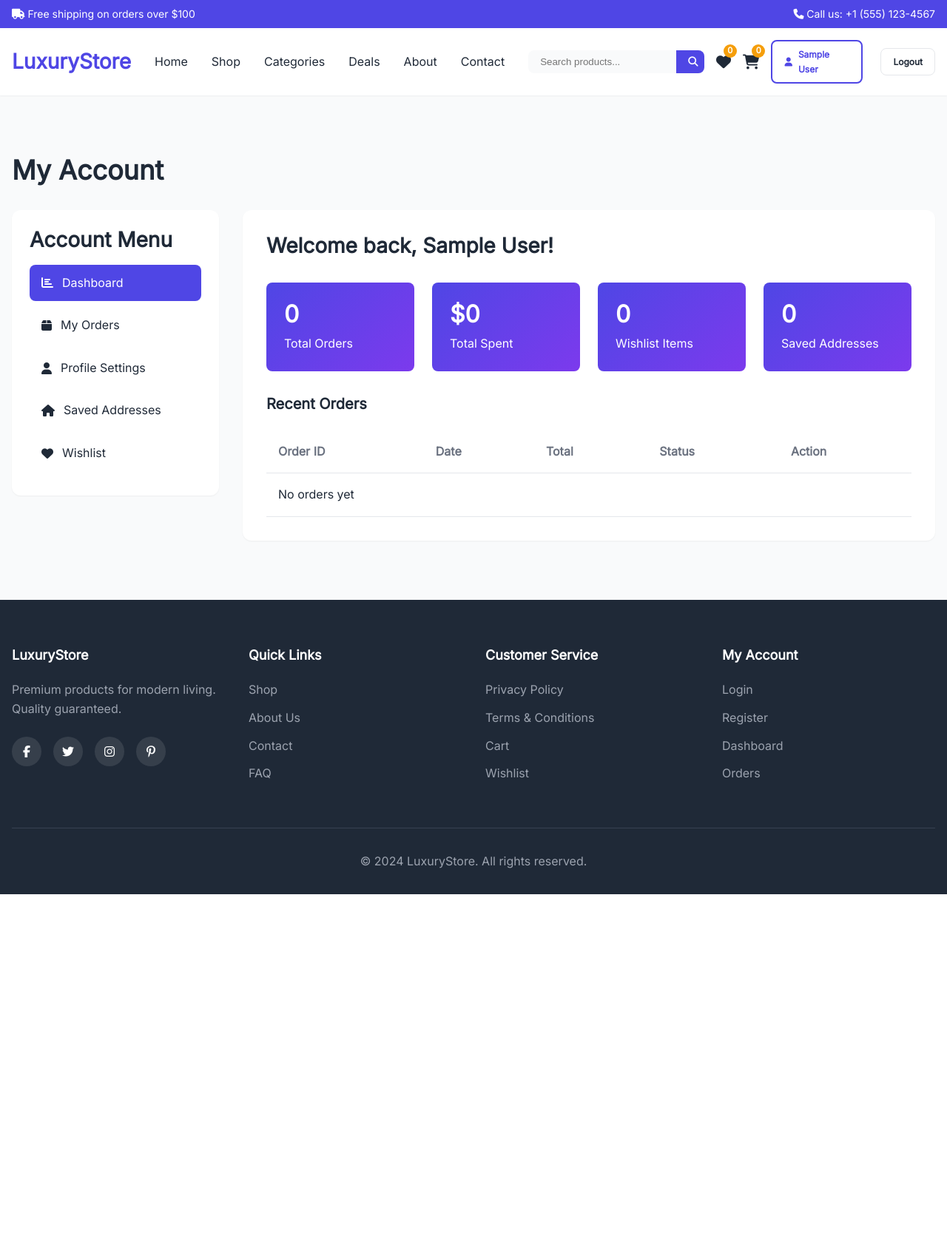
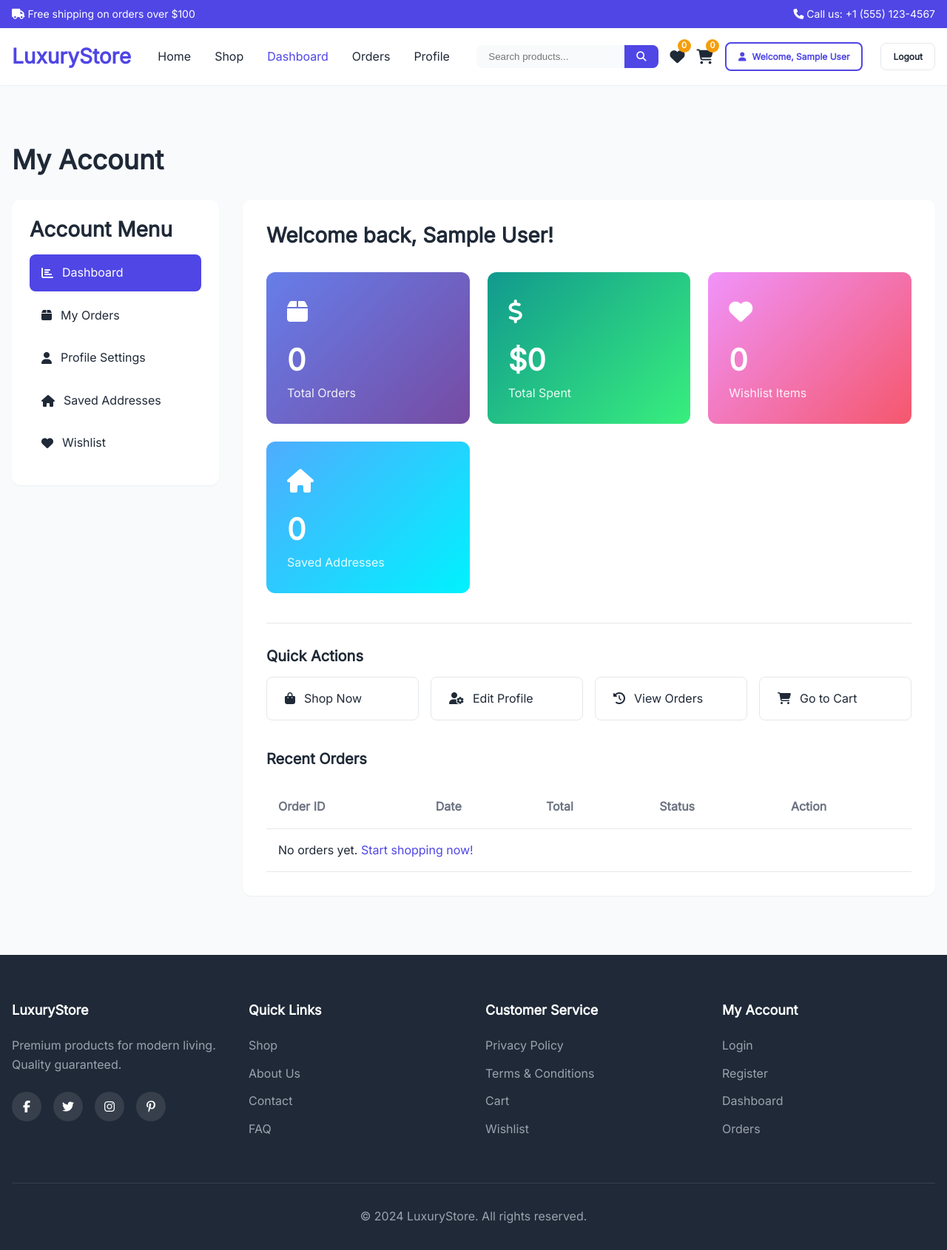
Before and after one commit to OGDanny001/eccommerce, a PHP site: page /user/dashboard.php in a window 1280 px wide. Shown: the whole page at 74% size. Before the commit the page ends 1209 px from the top, so only its background shows below. Run offline with PHP 8.4, Linux system fonts and the light colour scheme; the visitor is signed in with stand-in values (Sample User, id 1).

Commit message:
Fix navbar for guests/logged in, improve dashboard design

```diff
--- a/components/navbar.js
+++ b/components/navbar.js
@@ -2,19 +2,35 @@ function getNavbarHTML() {
     const isLoggedIn = currentUser !== null;
 
     let accountLink = '';
+    let navLinks = '';
     if (isLoggedIn) {
         accountLink = `
             <a href="/php/user/dashboard.php" class="btn btn-sm btn-outline">
-                <i class="fas fa-user"></i> ${currentUser.name}
+                <i class="fas fa-user"></i> Welcome, ${currentUser.name}
             </a>
             <a href="/php/logout.php" class="btn btn-sm btn-secondary" style="margin-left: 0.5rem;">
                 Logout
             </a>
         `;
+        navLinks = `
+            <li><a href="/php/index.php" class="${window.location.pathname.includes('index.php') || window.location.pathname.endsWith('/') ? 'active' : ''}">Home</a></li>
+            <li><a href="/php/products.php" class="${window.location.pathname.includes('products.php') ? 'active' : ''}">Shop</a></li>
+            <li><a href="/php/user/dashboard.php" class="${window.location.pathname.includes('dashboard.php') ? 'active' : ''}">Dashboard</a></li>
+            <li><a href="/php/user/orders.php" class="${window.location.pathname.includes('orders.php') ? 'active' : ''}">Orders</a></li>
+            <li><a href="/php/user/profile.php" class="${window.location.pathname.includes('profile.php') ? 'active' : ''}">Profile</a></li>
+        `;
     } else {
         accountLink = `
             <a href="/php/login.php" class="btn btn-sm btn-outline">Login</a>
-            <a href="/php/register.php" class="btn btn-sm btn-primary" style="margin-left: 0.5rem;">Sign Up</a>
+            <a href="/php/register.php" class="btn btn-sm btn-primary" style="margin-left: 0.5rem;">Register</a>
+        `;
+        navLinks = `
+            <li><a href="/php/index.php" class="${window.location.pathname.includes('index.php') || window.location.pathname.endsWith('/') ? 'active' : ''}">Home</a></li>
+            <li><a href="/php/products.php" class="${window.location.pathname.includes('products.php') ? 'active' : ''}">Shop</a></li>
+            <li><a href="/php/categories.html" class="${window.location.pathname.includes('categories.html') ? 'active' : ''}">Categories</a></li>
+            <li><a href="/php/deals.html" class="${window.location.pathname.includes('deals.html') ? 'active' : ''}">Deals</a></li>
+            <li><a href="/php/about.html" class="${window.location.pathname.includes('about.html') ? 'active' : ''}">About</a></li>
+            <li><a href="/php/contact.html" class="${window.location.pathname.includes('contact.html') ? 'active' : ''}">Contact</a></li>
         `;
     }
 
@@ -36,12 +52,7 @@ function getNavbarHTML() {
                 <a href="/php/index.php" class="logo">LuxuryStore</a>
 
                 <ul class="nav-links" id="navLinks">
-                    <li><a href="/php/index.php" class="${window.location.pathname.includes('index.php') || window.location.pathname.endsWith('/') ? 'active' : ''}">Home</a></li>
-                    <li><a href="/php/products.php" class="${window.location.pathname.includes('products.php') ? 'active' : ''}">Shop</a></li>
-                    <li><a href="/php/categories.html" class="${window.location.pathname.includes('categories.html') ? 'active' : ''}">Categories</a></li>
-                    <li><a href="/php/deals.html" class="${window.location.pathname.includes('deals.html') ? 'active' : ''}">Deals</a></li>
-                    <li><a href="/php/about.html" class="${window.location.pathname.includes('about.html') ? 'active' : ''}">About</a></li>
-                    <li><a href="/php/contact.html" class="${window.location.pathname.includes('contact.html') ? 'active' : ''}">Contact</a></li>
+                    ${navLinks}
                 </ul>
 
                 <div class="nav-actions">
--- a/user/dashboard.php
+++ b/user/dashboard.php
@@ -20,6 +20,7 @@ require '../includes/header.php';
     grid-template-columns: 280px 1fr;
     gap: 2rem;
   }
+
   .account-sidebar {
     background: var(--bg-primary);
     border-radius: var(--radius-lg);
@@ -27,12 +28,15 @@ require '../includes/header.php';
     box-shadow: var(--shadow-sm);
     height: fit-content;
   }
+
   .account-menu {
     list-style: none;
   }
+
   .account-menu li {
     margin-bottom: 0.5rem;
   }
+
   .account-menu a {
     display: flex;
     align-items: center;
@@ -43,37 +47,103 @@ require '../includes/header.php';
     color: var(--text-primary);
     transition: all 0.2s;
   }
+
   .account-menu a:hover,
   .account-menu a.active {
     background: var(--primary-color);
     color: white;
   }
+
   .account-content {
     background: var(--bg-primary);
     border-radius: var(--radius-lg);
     padding: 2rem;
     box-shadow: var(--shadow-sm);
   }
+
   .stats-grid {
     display: grid;
-        grid-template-columns: repeat(auto-fit, minmax(200px, 1fr));
+    grid-template-columns: repeat(auto-fit, minmax(220px, 1fr));
     gap: 1.5rem;
-        margin-bottom: 2rem;
+    margin-bottom: 2.5rem;
   }
+
   .stat-card {
-        padding: 1.5rem;
-        border-radius: var(--radius-md);
-        background: linear-gradient(135deg, var(--primary-color), #7c3aed);
+    padding: 1.75rem;
+    border-radius: var(--radius-lg);
     color: white;
+    display: flex;
+    flex-direction: column;
+    gap: 0.5rem;
   }
+
   .stat-card h4 {
+    font-size: 2.5rem;
+    margin: 0;
+  }
+
+  .stat-card p {
+    margin: 0;
+    opacity: 0.9;
+  }
+
+  .stat-card .icon {
     font-size: 2rem;
     margin-bottom: 0.5rem;
   }
+
+  .stat-card-orders {
+    background: linear-gradient(135deg, #667eea, #764ba2);
+  }
+
+  .stat-card-spent {
+    background: linear-gradient(135deg, #11998e, #38ef7d);
+  }
+
+  .stat-card-wishlist {
+    background: linear-gradient(135deg, #f093fb, #f5576c);
+  }
+
+  .stat-card-addresses {
+    background: linear-gradient(135deg, #4facfe, #00f2fe);
+  }
+
+  .quick-actions {
+    margin-top: 2rem;
+    padding-top: 2rem;
+    border-top: 1px solid var(--border-color);
+  }
+
+  .quick-actions-grid {
+    display: grid;
+    grid-template-columns: repeat(auto-fit, minmax(200px, 1fr));
+    gap: 1rem;
+    margin-top: 1rem;
+  }
+
+  .quick-action-btn {
+    display: flex;
+    align-items: center;
+    gap: 0.75rem;
+    padding: 1rem 1.5rem;
+    background: var(--bg-primary);
+    border: 1px solid var(--border-color);
+    border-radius: var(--radius-md);
+    text-decoration: none;
+    color: var(--text-primary);
+    transition: all 0.2s;
+  }
+
+  .quick-action-btn:hover {
+    border-color: var(--primary-color);
+    box-shadow: var(--shadow-sm);
+  }
+
   @media (max-width: 768px) {
     .account-layout {
       grid-template-columns: 1fr;
     }
+
     .account-sidebar {
       position: sticky;
       top: 80px;
@@ -89,53 +159,68 @@ require '../includes/header.php';
         <h3 style="margin-bottom: 1rem">Account Menu</h3>
         <ul class="account-menu">
           <li>
-                <a href="dashboard.php" class="active"
-                  ><i class="fas fa-chart-bar"></i> Dashboard</a
-                >
+            <a href="/php/user/dashboard.php" class="active"><i class="fas fa-chart-bar"></i> Dashboard</a>
           </li>
           <li>
-                <a href="orders.php"><i class="fas fa-box"></i> My Orders</a>
+            <a href="/php/user/orders.php"><i class="fas fa-box"></i> My Orders</a>
           </li>
           <li>
-                <a href="profile.php"
-                  ><i class="fas fa-user"></i> Profile Settings</a
-                >
+            <a href="/php/user/profile.php"><i class="fas fa-user"></i> Profile Settings</a>
           </li>
           <li>
-                <a href="addresses.php"
-                  ><i class="fas fa-home"></i> Saved Addresses</a
-                >
+            <a href="/php/user/addresses.php"><i class="fas fa-home"></i> Saved Addresses</a>
           </li>
           <li>
-                <a href="../wishlist.html"
-                  ><i class="fas fa-heart"></i> Wishlist</a
-                >
+            <a href="/php/wishlist.html"><i class="fas fa-heart"></i> Wishlist</a>
           </li>
         </ul>
       </aside>
 
       <main class="account-content">
         <h3 style="margin-bottom: 2rem">Welcome back, <?php echo htmlspecialchars($currentUser['name']); ?>!</h3>
+
         <div class="stats-grid">
-              <div class="stat-card">
+          <div class="stat-card stat-card-orders">
+            <div class="icon"><i class="fas fa-box"></i></div>
             <h4>0</h4>
             <p>Total Orders</p>
           </div>
-              <div class="stat-card">
+          <div class="stat-card stat-card-spent">
+            <div class="icon"><i class="fas fa-dollar-sign"></i></div>
             <h4>$0</h4>
             <p>Total Spent</p>
           </div>
-              <div class="stat-card">
+          <div class="stat-card stat-card-wishlist">
+            <div class="icon"><i class="fas fa-heart"></i></div>
             <h4 id="wishlist-count">0</h4>
             <p>Wishlist Items</p>
           </div>
-              <div class="stat-card">
+          <div class="stat-card stat-card-addresses">
+            <div class="icon"><i class="fas fa-home"></i></div>
             <h4>0</h4>
             <p>Saved Addresses</p>
           </div>
         </div>
 
-            <h4 style="margin-bottom: 1.5rem">Recent Orders</h4>
+        <div class="quick-actions">
+          <h4 style="margin-bottom: 0.5rem">Quick Actions</h4>
+          <div class="quick-actions-grid">
+            <a href="/php/products.php" class="quick-action-btn">
+              <i class="fas fa-shopping-bag"></i> Shop Now
+            </a>
+            <a href="/php/user/profile.php" class="quick-action-btn">
+              <i class="fas fa-user-cog"></i> Edit Profile
+            </a>
+            <a href="/php/user/orders.php" class="quick-action-btn">
+              <i class="fas fa-history"></i> View Orders
+            </a>
+            <a href="/php/cart.html" class="quick-action-btn">
+              <i class="fas fa-shopping-cart"></i> Go to Cart
+            </a>
+          </div>
+        </div>
+
+        <h4 style="margin: 2.5rem 0 1.5rem 0">Recent Orders</h4>
         <div style="overflow-x: auto">
           <table style="width: 100%; border-collapse: collapse">
             <thead>
@@ -145,8 +230,7 @@ require '../includes/header.php';
                         text-align: left;
                         padding: 1rem;
                         color: var(--text-secondary);
-                      "
-                    >
+                      ">
                   Order ID
                 </th>
                 <th
@@ -154,8 +238,7 @@ require '../includes/header.php';
                         text-align: left;
                         padding: 1rem;
                         color: var(--text-secondary);
-                      "
-                    >
+                      ">
                   Date
                 </th>
                 <th
@@ -163,8 +246,7 @@ require '../includes/header.php';
                         text-align: left;
                         padding: 1rem;
                         color: var(--text-secondary);
-                      "
-                    >
+                      ">
                   Total
                 </th>
                 <th
@@ -172,8 +254,7 @@ require '../includes/header.php';
                         text-align: left;
                         padding: 1rem;
                         color: var(--text-secondary);
-                      "
-                    >
+                      ">
                   Status
                 </th>
                 <th
@@ -181,15 +262,14 @@ require '../includes/header.php';
                         text-align: left;
                         padding: 1rem;
                         color: var(--text-secondary);
-                      "
-                    >
+                      ">
                   Action
                 </th>
               </tr>
             </thead>
             <tbody>
               <tr style="border-bottom: 1px solid var(--border-color)">
-                    <td style="padding: 1rem" colspan="5">No orders yet</td>
+                <td style="padding: 1rem" colspan="5">No orders yet. <a href="/php/products.php" style="color: var(--primary-color); text-decoration: none;">Start shopping now!</a></td>
               </tr>
             </tbody>
           </table>
```
Lines whose indentation alone changed are shown as unchanged.
